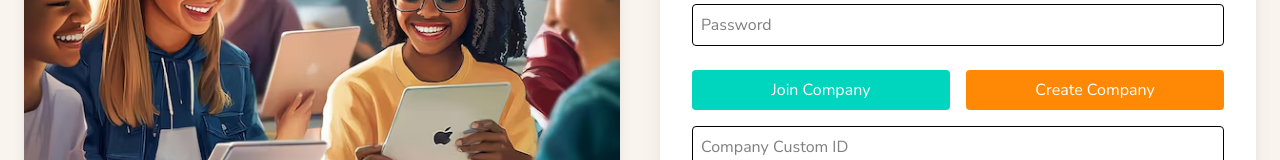
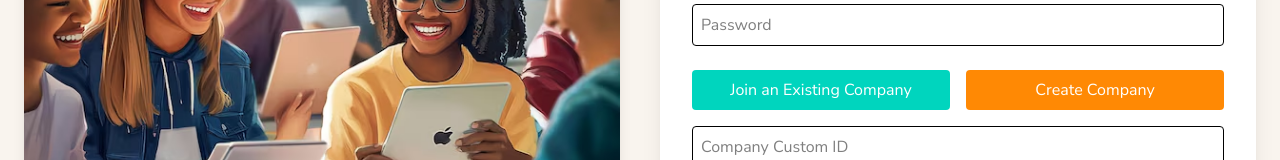
Before and after one commit to LIB-MAN-PROJECT/JOB-SIMULATION-FRONT-END, a React (Vite) app: page /sign-up in a window 1280 px wide. Both pictures are taken after a click on the button "Recruiter". Shown: the part 352-512 px from the top of the page. Built offline with nearby package versions, Linux system fonts and the light colour scheme.

Commit message:
last commit

```diff
--- a/src/pages/auth/SignUp.jsx
+++ b/src/pages/auth/SignUp.jsx
@@ -195,7 +195,7 @@ const SignUp = () => {
                       : "bg-teal-400 hover:bg-teal-600"
                   }`}
                 >
-                  Join Company
+                  Join an Existing Company
                 </button>
                 <button
                   type="button"
```
